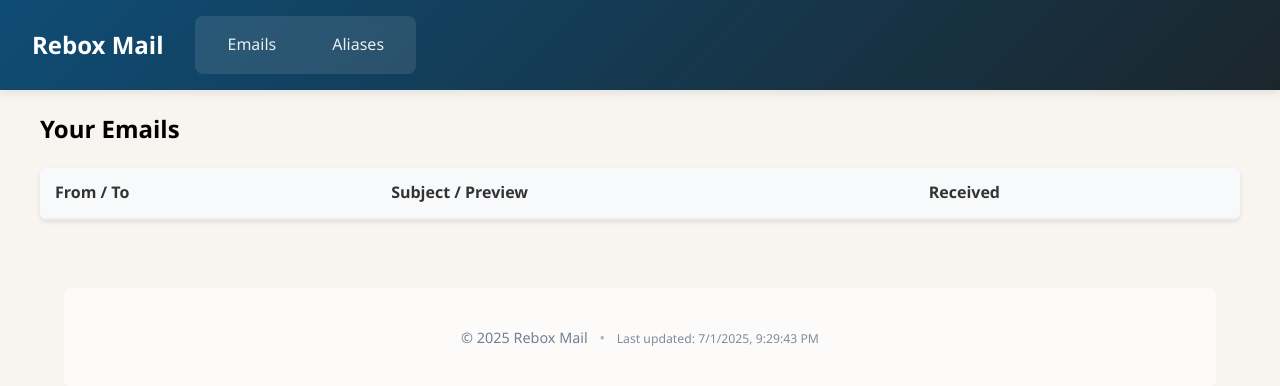
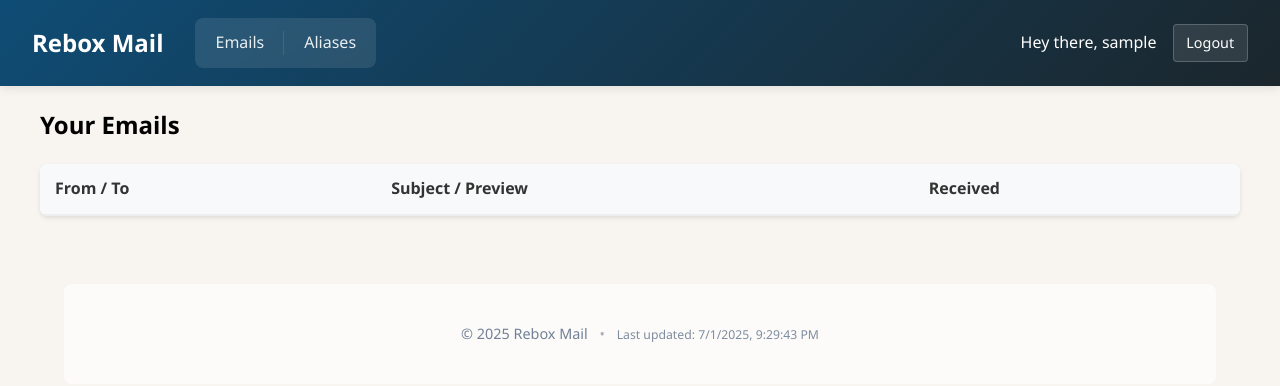
Before and after one commit to dmcclung/rebox, a Flask app: page / in a window 1280 px wide. Shown: the top 386 px of the page. Run offline with Flask 3, Linux system fonts and the light colour scheme; the visitor is signed in with stand-in values (Sample User, id 1); data comes from the database, SQL or seed files in the repository; data that the repository does not hold is empty.

Commit message:
fix(ui): logout wasn't showing up

```diff
--- a/static/styles.css
+++ b/static/styles.css
@@ -184,11 +184,11 @@ h1 {
 /* Navigation styles */
 .main-nav {
     display: flex;
-    gap: 1.5rem;
+    gap: 0; /* Remove gap between items */
     background: rgba(255, 255, 255, 0.1);
-    padding: 0.5rem 1rem;
     border-radius: 8px;
     backdrop-filter: blur(5px);
+    overflow: hidden; /* Ensure child elements respect border radius */
 }
 
 .nav-link {
@@ -196,8 +196,22 @@ h1 {
     text-decoration: none;
     font-weight: 500;
     transition: all 0.2s;
-    padding: 0.5rem 1rem;
-    border-radius: 4px;
+    padding: 0.75rem 1.25rem; /* Increased padding for better touch targets */
+    display: flex;
+    align-items: center;
+    height: 100%;
+    position: relative;
+}
+
+/* Add a subtle separator between nav items */
+.nav-link:not(:last-child)::after {
+    content: '';
+    position: absolute;
+    right: 0;
+    top: 25%;
+    height: 50%;
+    width: 1px;
+    background: rgba(255, 255, 255, 0.1);
 }
 
 .nav-link:hover {
@@ -215,6 +229,8 @@ h1 {
     display: flex;
     align-items: center;
     gap: 1rem;
+    margin-left: auto;
+    padding: 0.5rem 0;
 }
 
 .user-info span {
--- a/templates/base.html
+++ b/templates/base.html
@@ -22,10 +22,10 @@
                 <a href="{{ url_for('main.aliases') }}" class="nav-link">Aliases</a>
             </nav>
         </div>
-        {% if session.get('username') %}
+        {% if current_user.is_authenticated %}
             <div class="user-info">
-                <span>Hey there, {{ session['username'] }}</span>
-                <a href="{{ url_for('user.logout') }}" class="logout-btn">Logout</a>
+                <span>Hey there, {{ current_user.username }}</span>
+                <a href="{{ url_for('auth.logout') }}" class="logout-btn">Logout</a>
             </div>
         {% endif %}
     </header>
```
